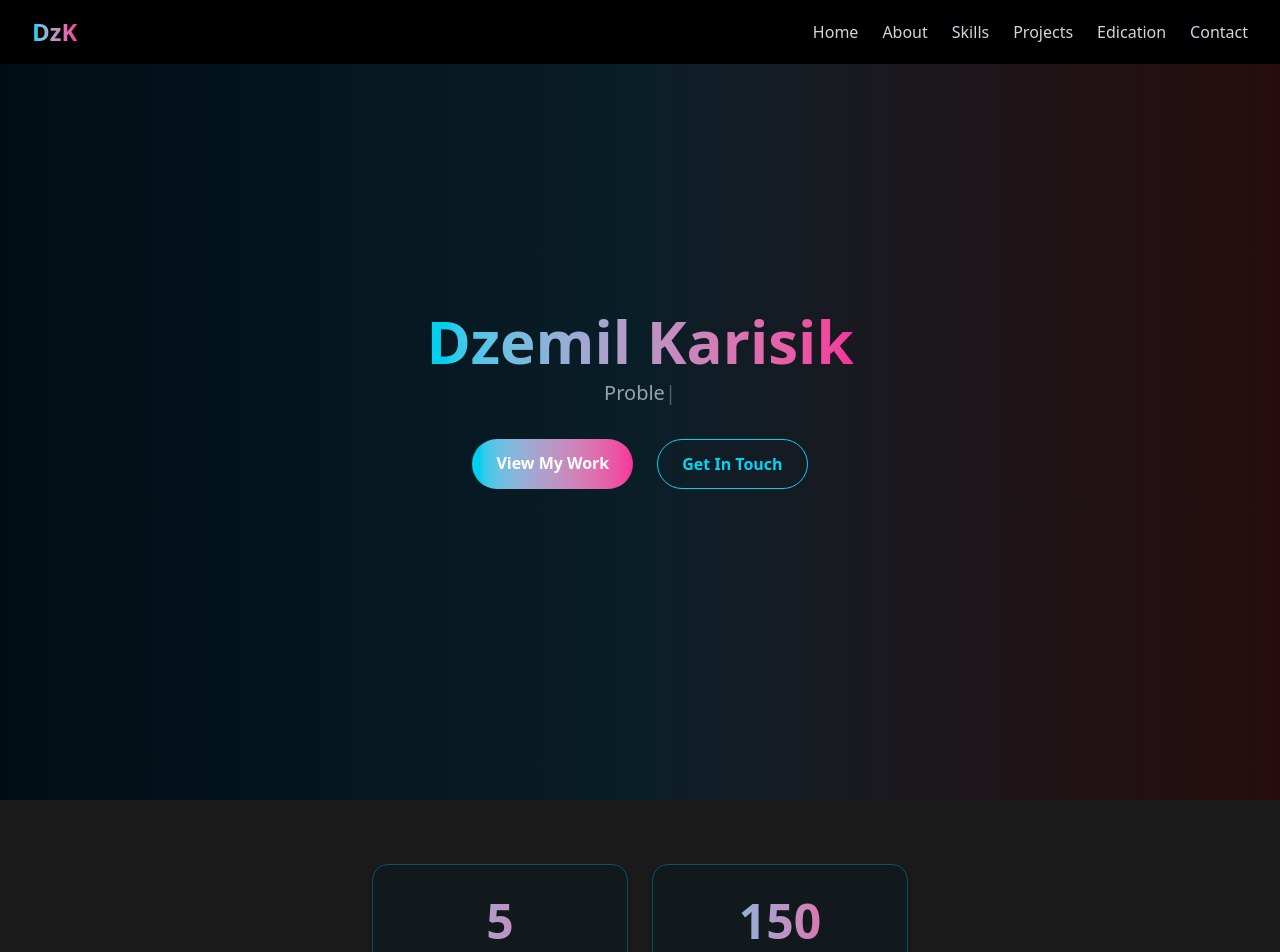
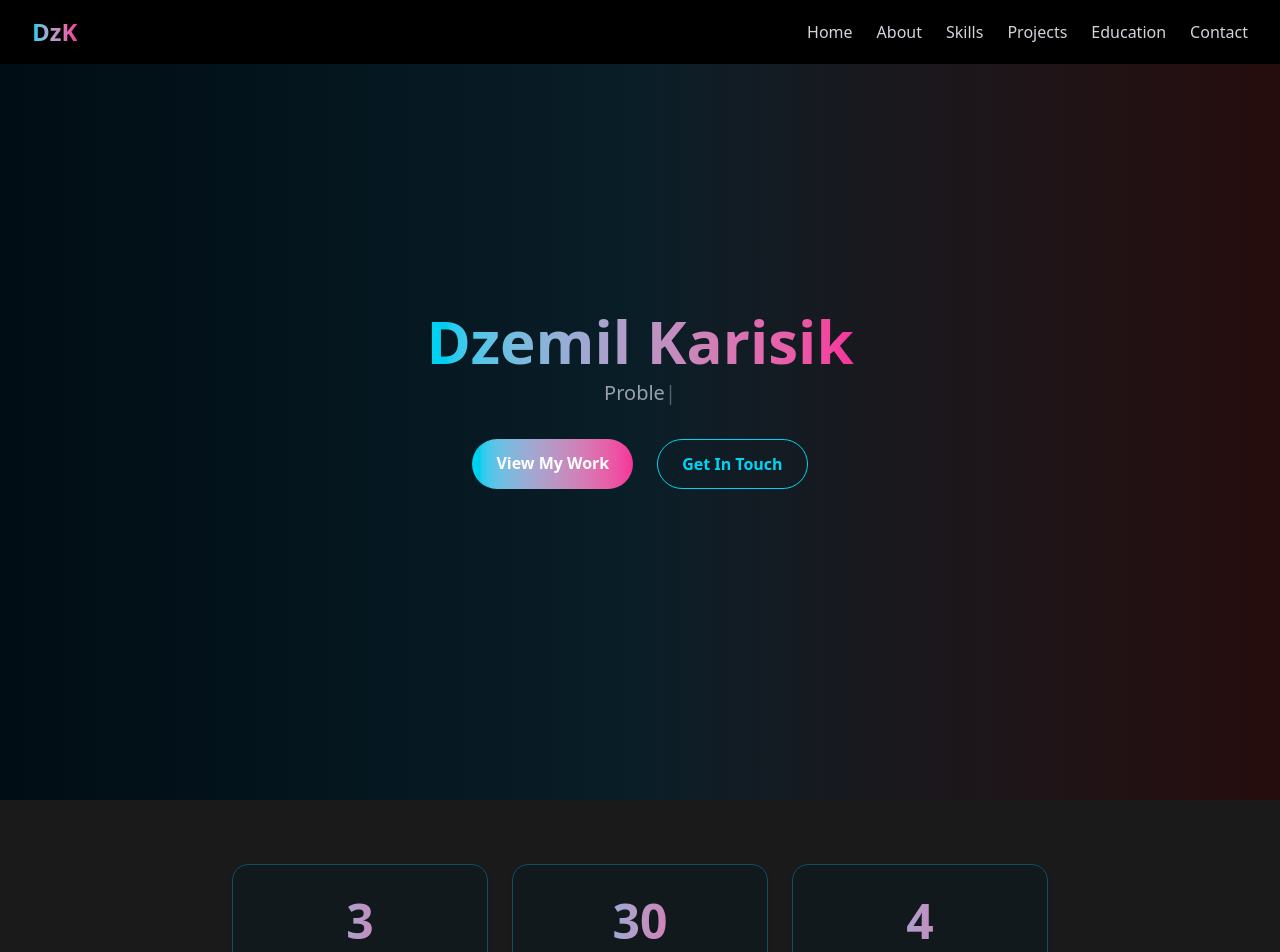
Before and after one commit to karisikdzemil/Portfolio, a Next.js app: page / in a window 1280 px wide. Shown: the top 952 px of the page. Built offline with nearby package versions, Linux system fonts and the light colour scheme.

Commit message:
finishing

```diff
--- a/components/ContactPage.jsx
+++ b/components/ContactPage.jsx
@@ -12,7 +12,7 @@ const contacts = [
     icon: <FaLinkedin />,
     label: "LinkedIn",
     value: "linkedin.com/in/dzemilkarisik",
-    href: "https://linkedin.com/in/dzemilkarisik",
+    href: "https://www.linkedin.com/in/d%C5%BEemil-kari%C5%A1ik-37b964253/",
   },
   {
     icon: <FaGithub />,
--- a/components/EducationCard.jsx
+++ b/components/EducationCard.jsx
@@ -10,7 +10,7 @@ export default function EducationCard({ type, title, subtitle, period, descripti
       whileInView={{ opacity: 1, x: 0 }}
       transition={{ duration: 0.6, ease: "easeOut" }}
       viewport={{ once: true, amount: 0.5 }}
-      className="bg-[#111] border border-neutral-800 rounded-2xl p-6 shadow-lg"
+      className="bg-[#111] border border-neutral-800 rounded-2xl p-6 shadow-lg "
     >
       <div className="flex items-center gap-3 mb-4">
         <div className="text-2xl text-cyan-400">
--- a/components/Footer.jsx
+++ b/components/Footer.jsx
@@ -3,7 +3,7 @@ import { FaEnvelope, FaGithub, FaLinkedin, FaPhone } from "react-icons/fa";
 export default function Footer() {
   const socials = [
     { icon: <FaEnvelope />, href: "mailto:karisikdzemil@gmail.com" },
-    { icon: <FaLinkedin />, href: "https://linkedin.com/in/dzemilkarisik" },
+    { icon: <FaLinkedin />, href: "https://www.linkedin.com/in/d%C5%BEemil-kari%C5%A1ik-37b964253/" },
     { icon: <FaPhone />, href: "tel:+381640302888" },
     { icon: <FaGithub />, href: "https://github.com/karisikdzemil" },
   ];
--- a/components/Header.jsx
+++ b/components/Header.jsx
@@ -1,20 +1,98 @@
+"use client";
 
-export default function Header () {
+import { useState } from "react";
+import { motion, AnimatePresence } from "framer-motion";
+import { HiMenu, HiX } from "react-icons/hi";
+
+const navLinks = [
+  { href: "#home", label: "Home" },
+  { href: "#about", label: "About" },
+  { href: "#skills", label: "Skills" },
+  { href: "#projects", label: "Projects" },
+  { href: "#education", label: "Education" },
+  { href: "#contact", label: "Contact" },
+];
+
+export default function Header() {
+  const [isOpen, setIsOpen] = useState(false);
 
   return (
     <nav className="w-full flex justify-between items-center px-8 py-4 bg-black text-gray-300 fixed top-0 z-50">
       <div className="text-2xl font-bold bg-gradient-to-r from-cyan-400 to-pink-500 text-transparent bg-clip-text">
+        <a href="#home">DzK</a>
+      </div>
+
+      {/* Desktop Menu */}
+      <ul className="hidden md:flex gap-6">
+        {navLinks.map((link) => (
+          <li key={link.href} className="hover:text-cyan-400 cursor-pointer">
+            <a href={link.href}>{link.label}</a>
+          </li>
+        ))}
+      </ul>
+
+      {/* Hamburger Icon */}
+      <button
+        className="text-3xl md:hidden"
+        onClick={() => setIsOpen(true)}
+        aria-label="Open menu"
+      >
+        <HiMenu />
+      </button>
+
+      {/* AnimatePresence controls both overlay and menu */}
+      <AnimatePresence>
+        {isOpen && (
+          <>
+            {/* Dark semi-transparent backdrop */}
+            <motion.div
+              key="overlay"
+              className="fixed inset-0 bg-black/60 backdrop-blur-sm z-40"
+              initial={{ opacity: 0 }}
+              animate={{ opacity: 1 }}
+              exit={{ opacity: 0 }}
+              onClick={() => setIsOpen(false)}
+            />
+
+            {/* Slide-in Menu */}
+            <motion.div
+              key="menu"
+              initial={{ x: "100%" }}
+              animate={{ x: 0 }}
+              exit={{ x: "100%" }}
+              transition={{ duration: 0.4 }}
+              className="fixed top-0 right-0 h-full w-[75%] sm:w-[60%] bg-black border-l border-neutral-800 z-50 shadow-lg p-8 flex flex-col gap-8"
+            >
+              <div className="flex justify-between items-center mb-6">
+                <span className="text-2xl font-bold bg-gradient-to-r from-cyan-400 to-pink-500 text-transparent bg-clip-text">
                   DzK
+                </span>
+                <button
+                  className="text-3xl text-gray-300 hover:text-pink-500"
+                  onClick={() => setIsOpen(false)}
+                  aria-label="Close menu"
+                >
+                  <HiX />
+                </button>
               </div>
-        <ul className="flex gap-6">
-        <li className="hover:text-cyan-400 cursor-pointer"> <a href="#home">Home </a></li>
-          <li className="hover:text-cyan-400 cursor-pointer"> <a href="#about">About </a></li>
-          <li className="hover:text-cyan-400 cursor-pointer"> <a href="#skills">Skills </a></li>
-          <li className="hover:text-cyan-400 cursor-pointer"> <a href="#projects">Projects </a></li>
-          <li className="hover:text-cyan-400 cursor-pointer"> <a href="#education">Edication </a></li>
-          <li className="hover:text-cyan-400 cursor-pointer"> <a href="#contact">Contact </a></li>
+
+              <ul className="flex flex-col gap-6 text-lg">
+                {navLinks.map((link) => (
+                  <li key={link.href}>
+                    <a
+                      href={link.href}
+                      className="hover:text-cyan-400"
+                      onClick={() => setIsOpen(false)}
+                    >
+                      {link.label}
+                    </a>
+                  </li>
+                ))}
               </ul>
+            </motion.div>
+          </>
+        )}
+      </AnimatePresence>
     </nav>
-
-    )
+  );
 }
--- a/components/ProjectsPage.jsx
+++ b/components/ProjectsPage.jsx
@@ -6,7 +6,7 @@ const projects = [
     description:
       "A nostalgic social platform where users can relive and discuss events from the past. Features include profile creation, event posting, filtering, and anonymous real-time chat using WebSockets.",
     image: "/retrovibe.png",
-    tags: ["Next.js", "React.js", "Tailwind CSS", "Firebase", "Redux Toolkit", "Socket.io", "Jest"],
+    tags: ["Next.js", "React.js", "Tailwind CSS", "Firebase", "Redux Toolkit","Node.js", "Socket.io", "Jest"],
     links: [
       { label: "Live Demo", href: "https://retrovibe-client.vercel.app/" },
       { label: "GitHub", href: "https://github.com/karisikdzemil/RetroVibe" },
--- a/components/SkillsCard.jsx
+++ b/components/SkillsCard.jsx
@@ -7,7 +7,7 @@ export default function SkillsCard({ title, description, icon, delay = 0 }) {
     <motion.div
       initial={{ opacity: 0, x: -50 }}
       whileInView={{ opacity: 1, x: 0 }}
-      transition={{ duration: 0.6, delay }}
+      transition={{ duration: 0.4}}
       viewport={{ once: true, amount: 0.4 }}
       className="w-[280px] md:w-[300px] h-[400px] bg-[#111] border border-neutral-800 rounded-2xl p-6 shadow-lg hover:shadow-cyan-500/30 text-center flex flex-col items-center gap-6"
     >
--- a/components/StatCard.jsx
+++ b/components/StatCard.jsx
@@ -14,7 +14,7 @@ export default function StatCard({ number, title }) {
           setHasAnimated(true);
         }
       },
-      { threshold: 0.5 } // pokreni kad je 50% elementa vidljivo
+      { threshold: 0.5 }
     );
 
     if (ref.current) {
--- a/components/StatsSection.jsx
+++ b/components/StatsSection.jsx
@@ -2,8 +2,10 @@ import StatCard from "./StatCard";
 
 export default function StatsSection() {
   const stats = [
-    { number: 5, title: "Years Experience" },
-    { number: 150, title: "Projects Completed" },
+    { number: 3, title: "Years Experience" },
+    { number: 30, title: "Projects Completed" },
+    { number: 4, title: "Hackathons / Camps" }
+
   ];
 
   return (
```
Also changed, not shown: components/EducationPage.jsx (+48 -17 lines). Lines whose indentation alone changed are shown as unchanged.
